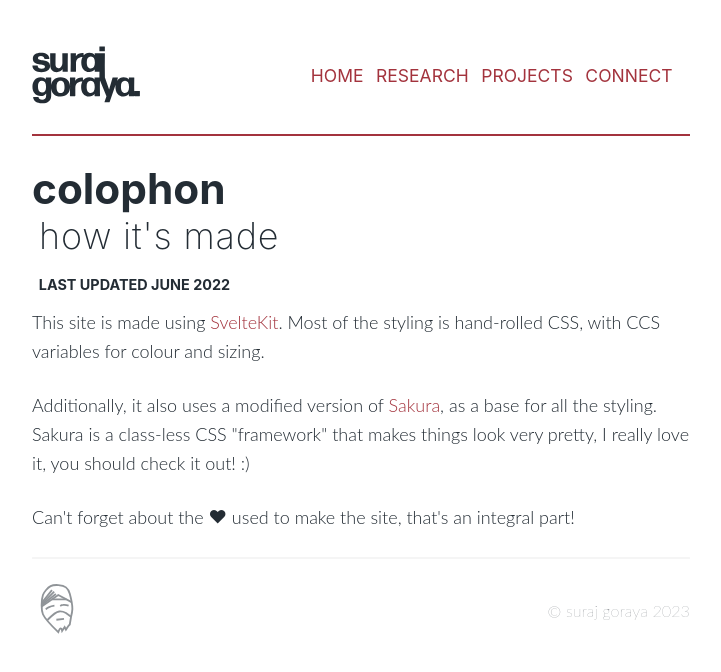
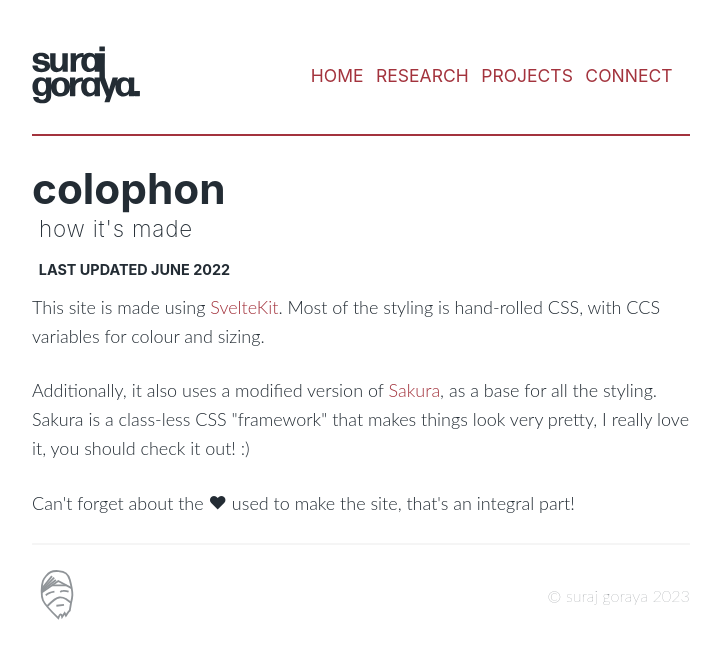
Before and after one commit to surajgoraya/surajgoraya.ca, a SvelteKit app: page /colophon in a window 1280 px wide. Shown: the top 672 px of the page, without its empty margins (279-1000 px from the left). Built offline with nearby package versions, Linux system fonts and the light colour scheme; some icons are missing; a web font is replaced by a local one.

Commit message:
fix: :kiss: normalizing html structure

```diff
--- a/src/routes/+page.svelte
+++ b/src/routes/+page.svelte
@@ -43,7 +43,7 @@
 			>Midnight (dog)</em
 		>
 	</blockquote>
-	<h6 class="h1"><em>Right, so, uh. Who are you?</em></h6>
+	<h1 class="h6"><em>Right, so, uh. Who are you?</em></h1>
 	<p>
 		I'm a Computer Science Masters student, <a href="/research/ds-and-gov"
 			>with an interest in UI/UX, HCI</a
--- a/src/routes/colophon/+page.svelte
+++ b/src/routes/colophon/+page.svelte
@@ -11,13 +11,13 @@
 </svelte:head>
 
 <Template>
-	<h2 class="h1">colophon</h2>
-	<h5 class="h2 subtitle">
+	<h1 class="h1">colophon</h1>
+	<h2 class="h5 subtitle">
 		<i class="bi bi-arrow-return-right" /> how it's made
-	</h5>
-	<h6 class="h2 publish_time">
+	</h2>
+	<h3 class="h6 publish_time">
 		<i class="bi bi-clock-history" /> &nbsp; LAST UPDATED JUNE 2022
-	</h6>
+	</h3>
 	<p>
 		This site is made using <a href="https://svelte.dev/" target="_blank"
 			>SvelteKit</a
--- a/src/routes/connect/+page.svelte
+++ b/src/routes/connect/+page.svelte
@@ -57,11 +57,11 @@
 />
 
 <Template>
-	<h2 class="h1">connect</h2>
-	<h5 class="h2 subtitle">
+	<h1 class="h1">connect</h1>
+	<h2 class="h5 subtitle">
 		<i class="bi bi-arrow-return-right" /> twitter is dying
 		<i class="bi bi-arrow-right-circle" /> other socials
-	</h5>
+	</h2>
 	<p>Personal socials below:</p>
 	<ul>
 		<li>
--- a/src/routes/projects/+page.svelte
+++ b/src/routes/projects/+page.svelte
@@ -36,11 +36,11 @@
 <Template>
 	<h1 class="top-highlight">PROJECTS</h1>
 	<h2 class="h1">Programming Projects</h2>
-	<h5 class="h2 subtitle">
+	<h3 class="h5 subtitle">
 		<i class="bi bi-arrow-return-right" />mostly dumb<i
 			class="bi bi-arrow-right-circle"
 		/> sometimes useful
-	</h5>
+	</h3>
 	<p>
 		A small (and incomplete) list of all the dumb side projects I've done on my
 		GitHub and here:
--- a/static/css/theme.css
+++ b/static/css/theme.css
@@ -54,7 +54,7 @@ header > #logo path {
 	stroke: var(--colour-text) !important;
 }
 
-.h1 {
+.h1, .h6 {
 	font-family: 'forma-djr-banner', -apple-system, BlinkMacSystemFont, 'Segoe UI',
 		Roboto, Oxygen, Ubuntu, Cantarell, 'Open Sans', 'Helvetica Neue', sans-serif;
 	font-weight: 700;
```
